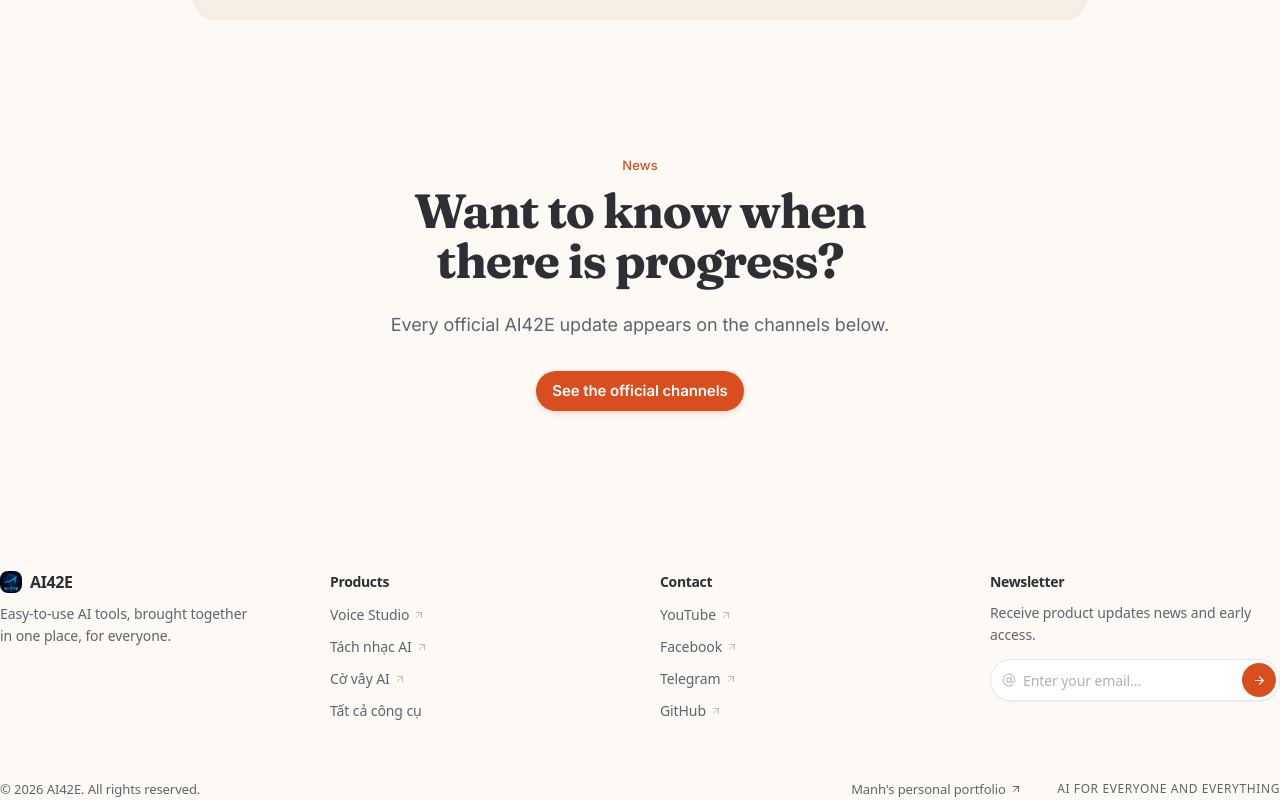
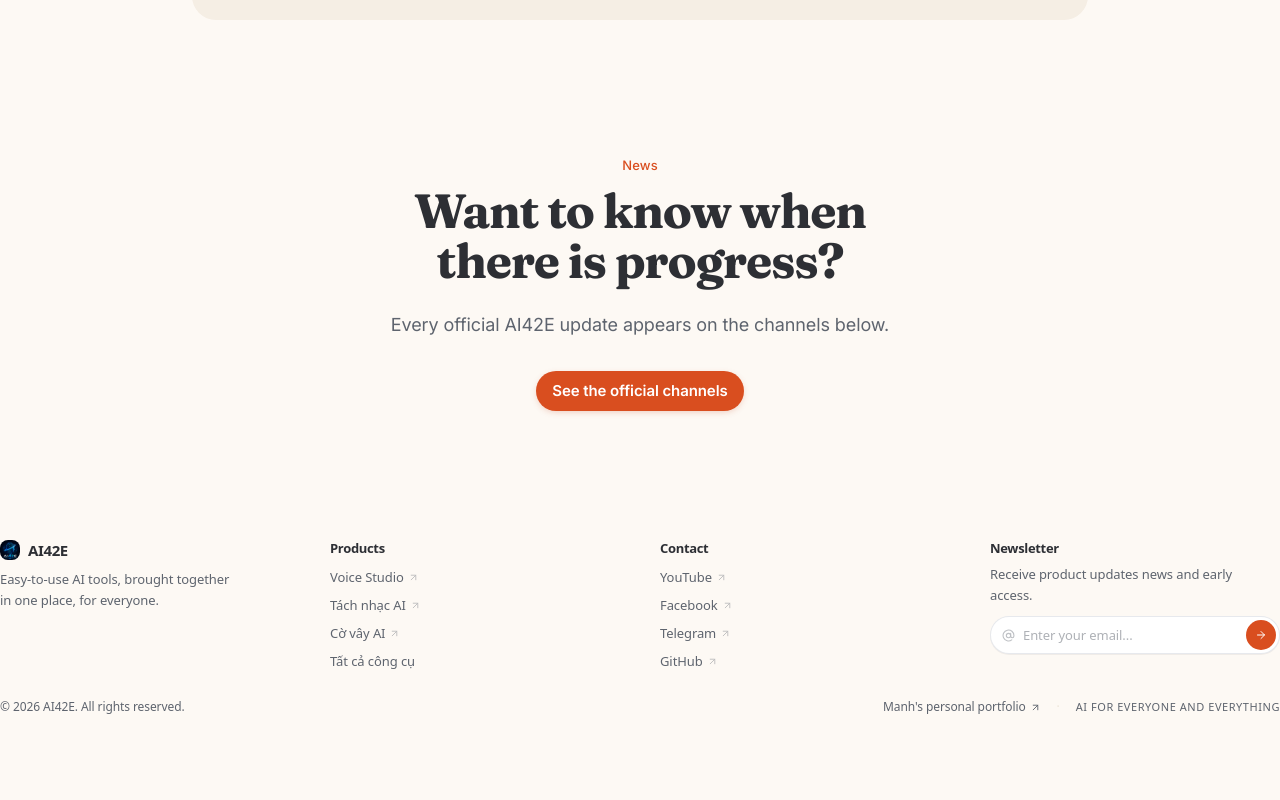
Before and after one commit to nhmanhDev/LandingPage, a Next.js app in the folder LandingPageMaster/: page /invest in a window 1280 px wide. Shown: the part 1855-2655 px from the top of the page. After the commit the page ends 2573 px from the top, so only its background shows below. Built offline with nearby package versions, Linux system fonts and the light colour scheme.

Commit message:
feat(brand): fit contact island cleanly in single viewport and add active section indicator in navbar

```diff
--- a/LandingPageMaster/src/components/brand/BrandFooter.tsx
+++ b/LandingPageMaster/src/components/brand/BrandFooter.tsx
@@ -28,26 +28,26 @@
   const isVi = locale === "vi";
 
   const content = (
-    <footer className="w-full mt-10 sm:mt-14 lg:mt-16 font-sans">
+    <footer className="w-full mt-6 sm:mt-7 lg:mt-8 font-sans">
       {/* 4-Column Directory: Unified Grid aligned with CTA card */}
-      <div className="grid grid-cols-2 gap-x-6 gap-y-6 sm:grid-cols-4 lg:gap-x-10">
+      <div className="grid grid-cols-2 gap-x-6 gap-y-4 sm:grid-cols-4 lg:gap-x-10">
         {/* Column 1: Brand Info */}
         <div className="col-span-2 sm:col-span-1">
           <div className="flex items-center gap-2">
-            <Image src={logo} alt="AI42E" width={22} height={22} className="rounded-md" />
-            <span className="font-sans text-[16px] font-bold text-[var(--b-ink)] tracking-tight">AI42E</span>
+            <Image src={logo} alt="AI42E" width={20} height={20} className="rounded-md" />
+            <span className="font-sans text-[15px] font-bold text-[var(--b-ink)] tracking-tight">AI42E</span>
           </div>
-          <p className="mt-2.5 text-[14px] text-[var(--b-muted)] leading-relaxed max-w-[260px]">
+          <p className="mt-2 text-[13px] text-[var(--b-muted)] leading-relaxed max-w-[240px]">
             {c.footer.about}
           </p>
         </div>
 
         {/* Column 2: Products */}
         <div>
-          <h3 className="text-[14px] font-semibold text-[var(--b-ink)] tracking-tight mb-3">
+          <h3 className="text-[13px] font-semibold text-[var(--b-ink)] tracking-tight mb-2">
             {c.footer.colProducts}
           </h3>
-          <ul className="space-y-2.5 text-[14px]">
+          <ul className="space-y-1.5 text-[13px]">
             {ECOSYSTEM_LINKS.map((item) => (
               <li key={item.name}>
                 <a
@@ -57,7 +57,7 @@
                 >
                   <span>{item.name}</span>
                   {item.external ? (
-                    <ArrowUpRight size={12} className="opacity-40 transition-transform group-hover:translate-x-0.5 group-hover:-translate-y-0.5 group-hover:opacity-100" />
+                    <ArrowUpRight size={11} className="opacity-40 transition-transform group-hover:translate-x-0.5 group-hover:-translate-y-0.5 group-hover:opacity-100" />
                   ) : null}
                 </a>
               </li>
@@ -67,10 +67,10 @@
 
         {/* Column 3: Socials */}
         <div>
-          <h3 className="text-[14px] font-semibold text-[var(--b-ink)] tracking-tight mb-3">
+          <h3 className="text-[13px] font-semibold text-[var(--b-ink)] tracking-tight mb-2">
             {c.footer.colContact}
           </h3>
-          <ul className="space-y-2.5 text-[14px]">
+          <ul className="space-y-1.5 text-[13px]">
             {SOCIALS.filter((s) => s.id !== "email").map((social) => (
               <li key={social.id}>
                 <a
@@ -80,7 +80,7 @@
                   className="group inline-flex items-center gap-1 text-[var(--b-muted)] transition-colors hover:text-[var(--b-ink)]"
                 >
                   <span>{social.name}</span>
-                  <ArrowUpRight size={12} className="opacity-40 transition-transform group-hover:translate-x-0.5 group-hover:-translate-y-0.5 group-hover:opacity-100" />
+                  <ArrowUpRight size={11} className="opacity-40 transition-transform group-hover:translate-x-0.5 group-hover:-translate-y-0.5 group-hover:opacity-100" />
                 </a>
               </li>
             ))}
@@ -89,10 +89,10 @@
 
         {/* Column 4: Newsletter */}
         <div className="col-span-2 sm:col-span-1">
-          <h3 className="text-[14px] font-semibold text-[var(--b-ink)] tracking-tight mb-2.5">
+          <h3 className="text-[13px] font-semibold text-[var(--b-ink)] tracking-tight mb-1.5">
             {isVi ? "Bản tin AI42E" : "Newsletter"}
           </h3>
-          <p className="text-[14px] text-[var(--b-muted)] leading-relaxed max-w-[280px] mb-3">
+          <p className="text-[13px] text-[var(--b-muted)] leading-relaxed max-w-[260px] mb-2.5">
             {isVi
               ? "Nhận thông báo khi có công cụ AI mới và tính năng thử nghiệm sớm."
               : "Receive product updates news and early access."}
@@ -106,21 +106,21 @@
               </div>
             ) : (
               <>
-                <AtSign size={14} className="absolute left-3 text-[var(--b-muted)] pointer-events-none opacity-40" />
+                <AtSign size={13} className="absolute left-3 text-[var(--b-muted)] pointer-events-none opacity-40" />
                 <input
                   type="email"
                   value={email}
                   onChange={(e) => setEmail(e.target.value)}
                   placeholder={isVi ? "Nhập email của bạn..." : "Enter your email..."}
                   required
-                  className="w-full rounded-full border border-gray-200/90 dark:border-[var(--b-line)] bg-white dark:bg-[#25221d] h-[42px] pl-8 pr-11 text-[14px] text-[var(--b-ink)] placeholder:text-[var(--b-muted)]/50 focus:border-[var(--b-ink)] focus:outline-none transition-colors shadow-2xs"
+                  className="w-full rounded-full border border-gray-200/90 dark:border-[var(--b-line)] bg-white dark:bg-[#25221d] h-[38px] pl-8 pr-10 text-[13px] text-[var(--b-ink)] placeholder:text-[var(--b-muted)]/50 focus:border-[var(--b-ink)] focus:outline-none transition-colors shadow-2xs"
                 />
                 <button
                   type="submit"
                   aria-label={isVi ? "Đăng ký nhận tin" : "Subscribe"}
-                  className="absolute right-1 grid h-[34px] w-[34px] place-items-center rounded-full bg-[var(--b-brand)] text-white hover:opacity-90 transition-opacity"
+                  className="absolute right-1 grid h-[30px] w-[30px] place-items-center rounded-full bg-[var(--b-brand)] text-white hover:opacity-90 transition-opacity"
                 >
-                  <ArrowRight size={13} />
+                  <ArrowRight size={12} />
                 </button>
               </>
             )}
@@ -129,7 +129,7 @@
       </div>
 
       {/* Bottom Copyright & Slogan Bar: Pure Whitespace separation */}
-      <div className="mt-10 sm:mt-12 lg:mt-14 flex flex-col gap-2 sm:flex-row sm:items-center sm:justify-between text-[13px] text-[var(--b-muted)]">
+      <div className="mt-5 sm:mt-6 lg:mt-6 flex flex-col gap-2 sm:flex-row sm:items-center sm:justify-between text-[12px] text-[var(--b-muted)]">
         <div>
           <p>
             © {new Date().getFullYear()} {c.footer.rights}
@@ -143,10 +143,10 @@
             className="inline-flex items-center gap-1 text-[var(--b-muted)] transition-colors hover:text-[var(--b-ink)] font-medium"
           >
             <span>{c.footer.portfolio}</span>
-            <ArrowUpRight size={12} aria-hidden="true" />
+            <ArrowUpRight size={11} aria-hidden="true" />
           </a>
           <span className="text-[var(--b-line)] hidden sm:inline">·</span>
-          <p className="font-medium tracking-wider text-[12px]">{c.footer.slogan}</p>
+          <p className="font-medium tracking-wider text-[11px]">{c.footer.slogan}</p>
         </div>
       </div>
     </footer>
--- a/LandingPageMaster/src/components/brand/BrandNavbar.tsx
+++ b/LandingPageMaster/src/components/brand/BrandNavbar.tsx
@@ -30,7 +30,17 @@
 };
 
 /** "Hệ sinh thái" Mega Menu organized into clear pillars */
-function EcosystemMegaMenu({ products, label, statusLabels }: { products: Product[]; label: string; statusLabels: Record<ProductStatus, string> }) {
+function EcosystemMegaMenu({
+  products,
+  label,
+  statusLabels,
+  isActive = false,
+}: {
+  products: Product[];
+  label: string;
+  statusLabels: Record<ProductStatus, string>;
+  isActive?: boolean;
+}) {
   const [open, setOpen] = useState(false);
   const rootRef = useRef<HTMLLIElement>(null);
   const timeoutRef = useRef<NodeJS.Timeout | null>(null);
@@ -78,7 +88,9 @@
     >
       <button
         type="button"
-        className="nav-link whitespace-nowrap flex items-center gap-1.5"
+        className={`nav-link relative whitespace-nowrap flex items-center gap-1.5 transition-colors ${
+          isActive ? "!text-[var(--b-ink)] !font-semibold" : ""
+        }`}
         aria-expanded={open}
         aria-haspopup="true"
         onClick={() => setOpen((prev) => !prev)}
@@ -89,6 +101,13 @@
           aria-hidden="true"
           className={`transition-transform duration-200 ease-out ${open ? "rotate-180 text-[var(--b-brand)]" : ""}`}
         />
+        {isActive && (
+          <motion.span
+            layoutId="navbar-active-underline"
+            className="absolute bottom-1 left-3 right-5 h-[2px] rounded-full bg-[var(--b-brand)]"
+            transition={{ type: "spring", stiffness: 380, damping: 30 }}
+          />
+        )}
       </button>
 
       {/* Mega Menu Dropdown */}
@@ -212,12 +231,48 @@
 
   // Clean, focused navigation links without wrapping
   const links = [
-    { href: "#compare", label: c.nav.compare },
-    { href: "#pricing", label: c.nav.pricing },
-    { href: "#founder", label: c.nav.story },
-    { href: "#faq", label: c.nav.faq },
-    { href: "#contact", label: c.nav.contact },
+    { href: "#compare", id: "compare", label: c.nav.compare },
+    { href: "#pricing", id: "pricing", label: c.nav.pricing },
+    { href: "#founder", id: "founder", label: c.nav.story },
+    { href: "#faq", id: "faq", label: c.nav.faq },
+    { href: "#contact", id: "contact", label: c.nav.contact },
   ];
+
+  // Active section spy
+  const [activeSection, setActiveSection] = useState<string>("top");
+
+  useEffect(() => {
+    const sectionIds = ["top", "products", "play", "horizon", "compare", "pricing", "founder", "faq", "contact"];
+
+    const handleScroll = () => {
+      // 1. If reached bottom of document, activate contact
+      if (window.innerHeight + window.scrollY >= document.documentElement.scrollHeight - 70) {
+        setActiveSection("contact");
+        return;
+      }
+
+      // 2. Determine section near upper third of viewport
+      const scrollPos = window.scrollY + 140;
+      let current = "top";
+
+      for (const id of sectionIds) {
+        const el = document.getElementById(id);
+        if (el) {
+          const top = el.offsetTop;
+          if (scrollPos >= top) {
+            current = id;
+          }
+        }
+      }
+      setActiveSection(current);
+    };
+
+    handleScroll();
+    window.addEventListener("scroll", handleScroll, { passive: true });
+    return () => window.removeEventListener("scroll", handleScroll);
+  }, []);
+
+  const isEcosystemActive = ["products", "play", "horizon"].includes(activeSection);
 
   return (
     <header className="sticky top-0 z-40 border-b border-[var(--b-line)] bg-[color-mix(in_srgb,var(--b-bg)_82%,transparent)] backdrop-blur-md">
@@ -229,14 +284,34 @@
 
         {/* Desktop Menu */}
         <ul className="hidden lg:flex items-center gap-1 xl:gap-2 text-sm font-medium">
-          <EcosystemMegaMenu products={c.products.items} label={c.nav.products} statusLabels={c.products.status} />
-          {links.map((link) => (
+          <EcosystemMegaMenu
+            products={c.products.items}
+            label={c.nav.products}
+            statusLabels={c.products.status}
+            isActive={isEcosystemActive}
+          />
+          {links.map((link) => {
+            const isActive = activeSection === link.id;
+            return (
               <li key={link.href}>
-              <a href={link.href} className="nav-link whitespace-nowrap">
-                {link.label}
+                <a
+                  href={link.href}
+                  className={`nav-link relative whitespace-nowrap transition-colors ${
+                    isActive ? "!text-[var(--b-ink)] !font-semibold" : ""
+                  }`}
+                >
+                  <span>{link.label}</span>
+                  {isActive && (
+                    <motion.span
+                      layoutId="navbar-active-underline"
+                      className="absolute bottom-1 left-3 right-3 h-[2px] rounded-full bg-[var(--b-brand)]"
+                      transition={{ type: "spring", stiffness: 380, damping: 30 }}
+                    />
+                  )}
                 </a>
               </li>
-          ))}
+            );
+          })}
         </ul>
 
         {/* Action Controls */}
@@ -305,13 +380,25 @@
                 </a>
               </li>
               <li className="pt-2 border-t border-[var(--b-line)]"></li>
-              {links.map((link) => (
+              {links.map((link) => {
+                const isActive = activeSection === link.id;
+                return (
                   <li key={link.href}>
-                  <a href={link.href} className="nav-link w-full" onClick={() => setMobileOpen(false)}>
-                    {link.label}
+                    <a
+                      href={link.href}
+                      className={`nav-link w-full flex items-center justify-between transition-colors ${
+                        isActive
+                          ? "!text-[var(--b-brand)] !font-semibold border-l-2 !border-[var(--b-brand)] rounded-l-none pl-3 bg-[var(--b-chip)]/40"
+                          : ""
+                      }`}
+                      onClick={() => setMobileOpen(false)}
+                    >
+                      <span>{link.label}</span>
+                      {isActive && <span className="h-1.5 w-1.5 rounded-full bg-[var(--b-brand)]" />}
                     </a>
                   </li>
-              ))}
+                );
+              })}
             </ul>
           </motion.div>
         )}
--- a/LandingPageMaster/src/components/brand/BrandPage.tsx
+++ b/LandingPageMaster/src/components/brand/BrandPage.tsx
@@ -63,11 +63,11 @@
             <FaqSection />
 
             {/* 9. Closing Billboard & Directory: Nested Island Architecture */}
-            <section id="contact" className="w-full py-10 sm:py-14 lg:py-20 px-3 sm:px-6 lg:px-8 bg-[var(--b-bg)]">
-              {/* Bọc 2: Outer Bezel Rim (16px pure white frame with ambient soft shadow) */}
-              <div className="mx-auto w-full max-w-[1340px] p-2.5 sm:p-3.5 lg:p-4 rounded-[36px] sm:rounded-[46px] lg:rounded-[52px] bg-white dark:bg-[#24201a] border border-[var(--b-line)]/60 shadow-[0_24px_70px_-15px_rgba(0,0,0,0.06)] dark:shadow-[0_24px_70px_-15px_rgba(0,0,0,0.45)]">
+            <section id="contact" className="w-full scroll-mt-16 min-h-[calc(100dvh-4rem)] flex flex-col justify-center py-4 sm:py-6 lg:py-8 px-3 sm:px-6 lg:px-8 bg-[var(--b-bg)]">
+              {/* Bọc 2: Outer Bezel Rim (pure white frame with ambient soft shadow) */}
+              <div className="mx-auto w-full max-w-[1340px] p-2 sm:p-2.5 lg:p-3 rounded-[30px] sm:rounded-[38px] lg:rounded-[44px] bg-white dark:bg-[#24201a] border border-[var(--b-line)]/60 shadow-[0_20px_50px_-15px_rgba(0,0,0,0.05)] dark:shadow-[0_20px_50px_-15px_rgba(0,0,0,0.4)]">
                 {/* Bọc 3: Master Island Surface (Warm Sand / Soft Gray backdrop) */}
-                <div className="w-full rounded-[28px] sm:rounded-[38px] lg:rounded-[44px] bg-[#faf6f0] dark:bg-[#1a1714] border border-[var(--b-line)]/40 px-5 py-7 sm:px-8 sm:py-10 lg:px-14 lg:py-14">
+                <div className="w-full rounded-[24px] sm:rounded-[32px] lg:rounded-[38px] bg-[#faf6f0] dark:bg-[#1a1714] border border-[var(--b-line)]/40 px-5 py-5 sm:px-8 sm:py-6 lg:px-10 lg:py-7">
                   {/* Unified Width Container: Strict Left & Right Edge Alignment */}
                   <div className="mx-auto w-full max-w-[1080px] flex flex-col">
                     <ClosingSection />
--- a/LandingPageMaster/src/components/brand/ClosingSection.tsx
+++ b/LandingPageMaster/src/components/brand/ClosingSection.tsx
@@ -12,21 +12,21 @@
   return (
     <Reveal>
       {/* Bọc 4: Inner CTA Card - Floating card with golden ratio proportions & concentric radar orbit */}
-      <div className="w-full rounded-[24px] sm:rounded-[28px] lg:rounded-[32px] border border-[var(--b-line)]/70 bg-white dark:bg-[#24201a] px-6 py-8 sm:px-10 sm:py-10 lg:px-12 lg:py-12 shadow-[0_12px_32px_-6px_rgba(0,0,0,0.04)] dark:shadow-[0_12px_32px_-6px_rgba(0,0,0,0.25)] relative overflow-hidden">
+      <div className="w-full rounded-[22px] sm:rounded-[26px] lg:rounded-[28px] border border-[var(--b-line)]/70 bg-white dark:bg-[#24201a] px-6 py-5 sm:px-8 sm:py-6 lg:px-10 lg:py-6 shadow-[0_10px_28px_-6px_rgba(0,0,0,0.04)] dark:shadow-[0_10px_28px_-6px_rgba(0,0,0,0.25)] relative overflow-hidden">
         <div className="relative z-10 grid items-center gap-6 md:grid-cols-[1.1fr_0.9fr]">
           <div>
             {/* Eyebrow: Title Case, neutral muted */}
-            <span className="block text-[14px] font-medium text-[var(--b-muted)] mb-2">
+            <span className="block text-[13px] font-medium text-[var(--b-muted)] mb-1.5">
               {isVi ? "Khám phá hệ sinh thái" : "AI42E Ecosystem"}
             </span>
 
             {/* Headline: Clean Geometric Sans-serif, balanced sizing */}
-            <h2 className="text-2xl sm:text-3xl font-bold text-[var(--b-heading)] tracking-[-0.025em] leading-[1.2] mb-3 font-sans">
+            <h2 className="text-xl sm:text-2xl lg:text-[26px] font-bold text-[var(--b-heading)] tracking-[-0.025em] leading-[1.2] mb-2 font-sans">
               {c.closing.title}
             </h2>
 
             {/* Description */}
-            <p className="t-body text-[var(--b-muted)] leading-relaxed max-w-[440px] mb-6 font-sans">
+            <p className="text-[13px] sm:text-[14px] text-[var(--b-muted)] leading-relaxed max-w-[420px] mb-4 font-sans">
               {c.closing.sub}
             </p>
 
@@ -34,16 +34,16 @@
             <div>
               <a
                 href="#products"
-                className="pill pill-cta inline-flex items-center gap-2 !h-[44px] !px-6 text-[15px] font-semibold rounded-full shadow-xs"
+                className="pill pill-cta inline-flex items-center gap-2 !h-[40px] !px-5 text-[14px] font-semibold rounded-full shadow-xs"
               >
                 <span>{c.closing.cta}</span>
-                <ArrowUpRight size={15} aria-hidden="true" />
+                <ArrowUpRight size={14} aria-hidden="true" />
               </a>
             </div>
           </div>
 
           {/* Right Visual: Concentric Radar Orbit matching SquareUi reference video */}
-          <div className="relative flex items-center justify-center w-full min-h-[260px] sm:min-h-[290px] lg:min-h-[320px]">
+          <div className="relative flex items-center justify-center w-full min-h-[190px] sm:min-h-[210px] lg:min-h-[220px]">
             <RadarOrbit />
           </div>
         </div>
--- a/LandingPageMaster/src/components/brand/RadarOrbit.tsx
+++ b/LandingPageMaster/src/components/brand/RadarOrbit.tsx
@@ -154,11 +154,11 @@
 
   return (
     <div
-      className="group/radar relative flex items-center justify-center w-full h-[260px] sm:h-[300px] lg:h-[320px] select-none"
+      className="group/radar relative flex items-center justify-center w-full h-[190px] sm:h-[210px] lg:h-[220px] select-none"
       aria-hidden="true"
     >
       {/* Scaling container that scales down smoothly on mobile while staying centered */}
-      <div className="relative w-[500px] h-[500px] shrink-0 scale-[0.62] sm:scale-[0.78] lg:scale-[0.9] xl:scale-100 transition-transform">
+      <div className="relative w-[500px] h-[500px] shrink-0 scale-[0.52] sm:scale-[0.62] lg:scale-[0.70] xl:scale-[0.75] transition-transform">
 
         {/* 4 Concentric Dashed Rings (Absolute Circles centered at 250, 250) */}
         {/* Ring 1: Inner Breathing Ring (r=50) */}
```
Lines whose indentation alone changed are shown as unchanged.
